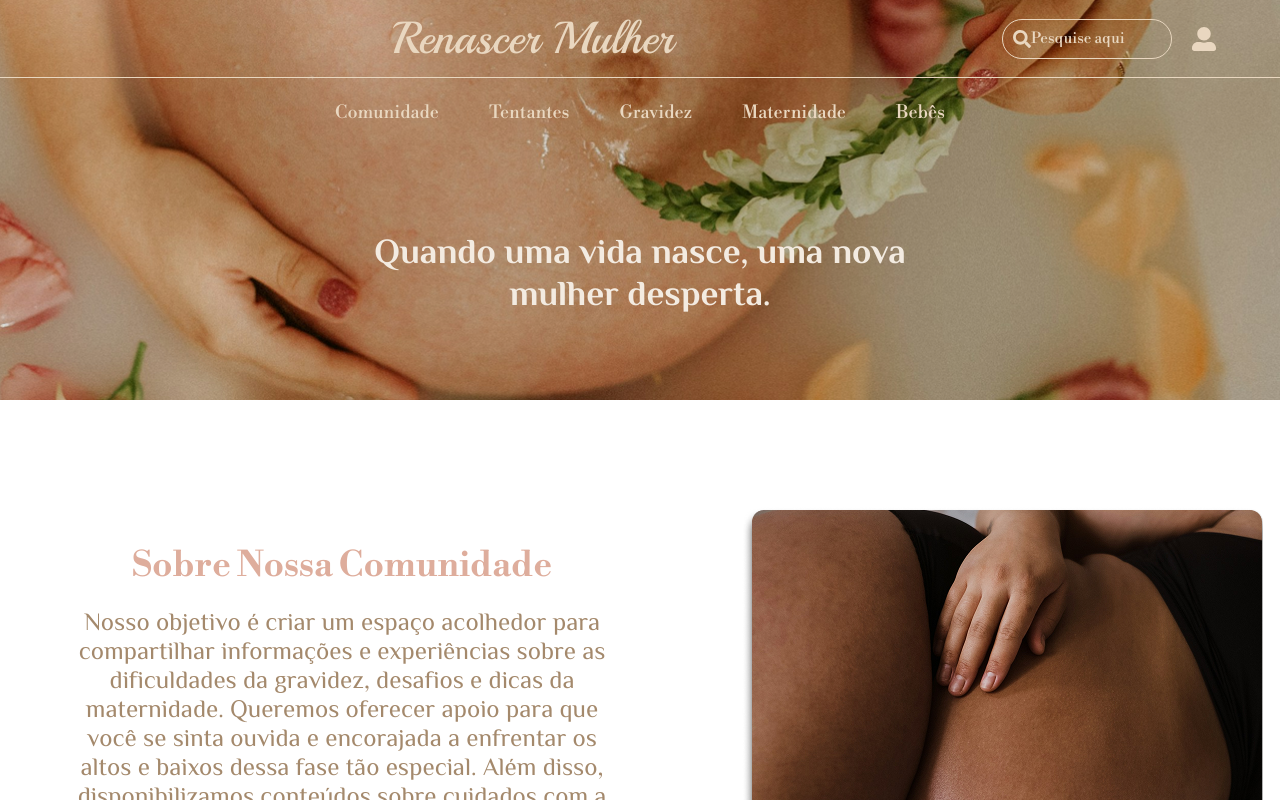
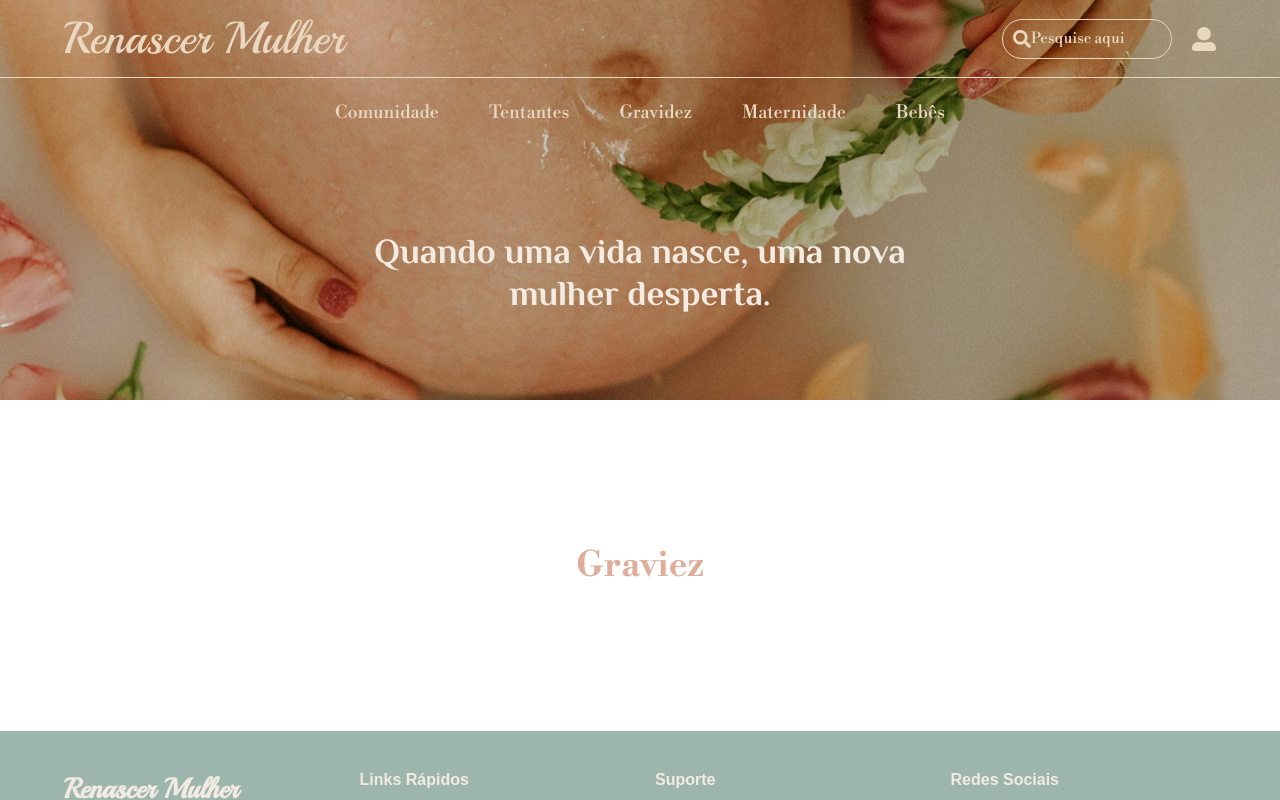
Before and after one commit to Projeto-Comunidade-Renascer/frontend-comunidade, a React (Vite) app: page /gravidez in a window 1280 px wide. Shown: the top 800 px of the page. Built offline with nearby package versions, Linux system fonts and the light colour scheme.

Commit message:
✨feat: adicionando o react router dom

```diff
--- a/package.json
+++ b/package.json
@@ -12,7 +12,8 @@
   "dependencies": {
     "react": "^19.2.0",
     "react-dom": "^19.2.0",
-    "react-icons": "^5.5.0"
+    "react-icons": "^5.5.0",
+    "react-router-dom": "^7.13.0"
   },
   "devDependencies": {
     "@eslint/js": "^9.39.1",
--- a/src/App.jsx
+++ b/src/App.jsx
@@ -0,0 +1,31 @@
+import { BrowserRouter, Routes, Route } from "react-router-dom";
+import Header from "./components/header/Header";
+import Footer from "./components/footer/Footer";
+import Comunidade from "./pages/comunidade/Comunidade"
+import Maternidade from "./pages/maternidade/Maternidade";
+import Tentantes from "./pages/tentantes/Tentantes";
+import Bebes from "./pages/bebes/Bebes";
+import Gravidez from "./pages/gravidez/Gravidez";
+import Home from "./pages/Home/Home";
+
+
+const App = () => {
+  return (
+    <>
+      <BrowserRouter>
+        <Header />
+        <Routes>
+          <Route path="/" element={<Home />} />
+          <Route path="/comunidade" element={<Comunidade />} />
+          <Route path="/maternidade" element={<Maternidade />} />
+          <Route path="/tentantes" element={<Tentantes />} />
+          <Route path="/bebes" element={<Bebes />} />
+          <Route path="/gravidez" element={<Gravidez />} />
+        </Routes>
+        <Footer />
+      </BrowserRouter>
+    </>
+  );
+};
+
+export default App;
--- a/src/components/header/Header.jsx
+++ b/src/components/header/Header.jsx
@@ -1,6 +1,7 @@
+import { Link } from "react-router-dom";
 import { useState } from 'react'; // 1. Importar o hook
 import './header.css';
-import { FaSearch, FaUserAlt, FaBars } from 'react-icons/fa'; // Adicionei FaBars
+import { FaSearch, FaUserAlt } from 'react-icons/fa'; // Adicionei FaBars
 import { BsFillPersonLinesFill } from "react-icons/bs";
 import MenuMobile from '../menu-mobile/MenuMobile'; // Importar o componente novo
 import bannerImage from '../../assets/img/banner.png';
@@ -16,7 +17,7 @@ const Header = () => {
       <img src={bannerImage} alt="Banner" className='banner-img' />
 
       <div className='topper'>
-          <div className="logo">Renascer Mulher</div>
+        <Link className="link-logo" to={"/"}><div className="logo">Renascer Mulher</div></Link>
 
         <div className="search-logo">
           <div className="search-bar desktop-only"> {/* Classe para sumir no mobile */}
@@ -32,11 +33,19 @@ const Header = () => {
 
       <nav className="navbar desktop-only"> {/* Esconde a lista original no mobile */}
         <ul className="menu">
-          <li>Comunidade</li>
+          <Link className="link-logo" to={"/comunidade"}><li>Comunidade</li></Link>
+          <Link className="link-logo" to={"/tentantes"}>
             <li>Tentantes</li>
+          </Link>
+          <Link className="link-logo" to={"/gravidez"}>
             <li>Gravidez</li>
+          </Link>
+          <Link className="link-logo" to={"/maternidade"}>
             <li>Maternidade</li>
+          </Link>
+          <Link className="link-logo" to={"/bebes"}>
             <li>Bebês</li>
+          </Link>
         </ul>
       </nav>
 
--- a/src/components/header/header.css
+++ b/src/components/header/header.css
@@ -45,7 +45,15 @@
   flex: 1;
   display: flex;
   justify-content: center;
+
 }
+
+.link-logo{
+  text-decoration: none;
+  color: var(--primary-color);
+}
+
+
 
 .search-logo {
   display: flex;
@@ -100,6 +108,7 @@
   display: flex;
   list-style: none;
   gap: 20px;
+
 }
 
 .menu li {
@@ -108,6 +117,7 @@
   padding: 8px 15px;
   transition: 0.3s;
   cursor: pointer;
+
 }
 
 .menu li:hover {
--- a/src/main.jsx
+++ b/src/main.jsx
@@ -1,10 +1,10 @@
 import { StrictMode } from 'react'
 import { createRoot } from 'react-dom/client'
-import Index from './pages/Home/index.jsx';
+import App from './App'
 
 
 createRoot(document.getElementById('root')).render(
   <StrictMode>
-    <Index />
-  </StrictMode>,
+    <App />
+  </StrictMode>
 )
--- a/src/pages/Home/index.jsx
+++ b/src/pages/Home/Home.jsx
@@ -1,16 +1,12 @@
-import Header from "./../../components/header/Header.jsx";
 import './index.css';
 import comunidadeImg from '../../assets/img/gravida.png';
-import Footer from "../../components/footer/Footer.jsx";
 import Ferramentas from "../../components/ferramentas/Ferramentas.jsx";
 
 
-function Index() {
+function Home() {
 
     return (
         <>
-            <Header />
-
             <main className="conteudo-principal">
                 <div className="sobre-comunidade">
                     <div className="img-comunidade-sec">
@@ -24,10 +20,9 @@ function Index() {
                 </div>
                 <Ferramentas/>
             </main>
-            <Footer />
         </>
         )
 
 }
 
-export default Index;
+export default Home;
--- /dev/null
+++ b/src/pages/bebes/Bebes.jsx
@@ -0,0 +1,18 @@
+
+
+function Bebes() {
+  return (
+    <>
+                    <main className="conteudo-principal">
+
+                            <div className="sec-sobre-nossa-comunidade">
+                                <h2>Bebes</h2>
+
+                        </div>
+
+                    </main>
+                </>
+  )
+}
+
+export default Bebes
--- /dev/null
+++ b/src/pages/comunidade/Comunidade.jsx
@@ -0,0 +1,22 @@
+
+
+
+
+function Comunidade() {
+
+    return (
+    <>
+                    <main className="conteudo-principal">
+
+                            <div className="sec-sobre-nossa-comunidade">
+                                <h2>Comunidade</h2>
+
+                        </div>
+
+                    </main>
+                </>
+        )
+
+}
+
+export default Comunidade;
--- /dev/null
+++ b/src/pages/gravidez/Gravidez.jsx
@@ -0,0 +1,17 @@
+
+function Gravidez() {
+  return (
+    <>
+                    <main className="conteudo-principal">
+
+                            <div className="sec-sobre-nossa-comunidade">
+                                <h2>Graviez</h2>
+
+                        </div>
+
+                    </main>
+                </>
+  )
+}
+
+export default Gravidez
--- /dev/null
+++ b/src/pages/maternidade/Maternidade.jsx
@@ -0,0 +1,16 @@
+function Maternidade() {
+  return (
+    <>
+                    <main className="conteudo-principal">
+
+                            <div className="sec-sobre-nossa-comunidade">
+                                <h2>Maternidade</h2>
+
+                        </div>
+
+                    </main>
+                </>
+  )
+}
+
+export default Maternidade
--- /dev/null
+++ b/src/pages/tentantes/Tentantes.jsx
@@ -0,0 +1,17 @@
+
+function Tentantes() {
+    return (
+    <>
+                    <main className="conteudo-principal">
+
+                            <div className="sec-sobre-nossa-comunidade">
+                                <h2>Tentantes</h2>
+
+                        </div>
+
+                    </main>
+                </>
+    )
+}
+
+export default Tentantes
```
Also changed, not shown: src/pages/comunidade/comunidade.css (added), 1 other file (tests, documents, lock files or other folders). Lines whose indentation alone changed are shown as unchanged.
